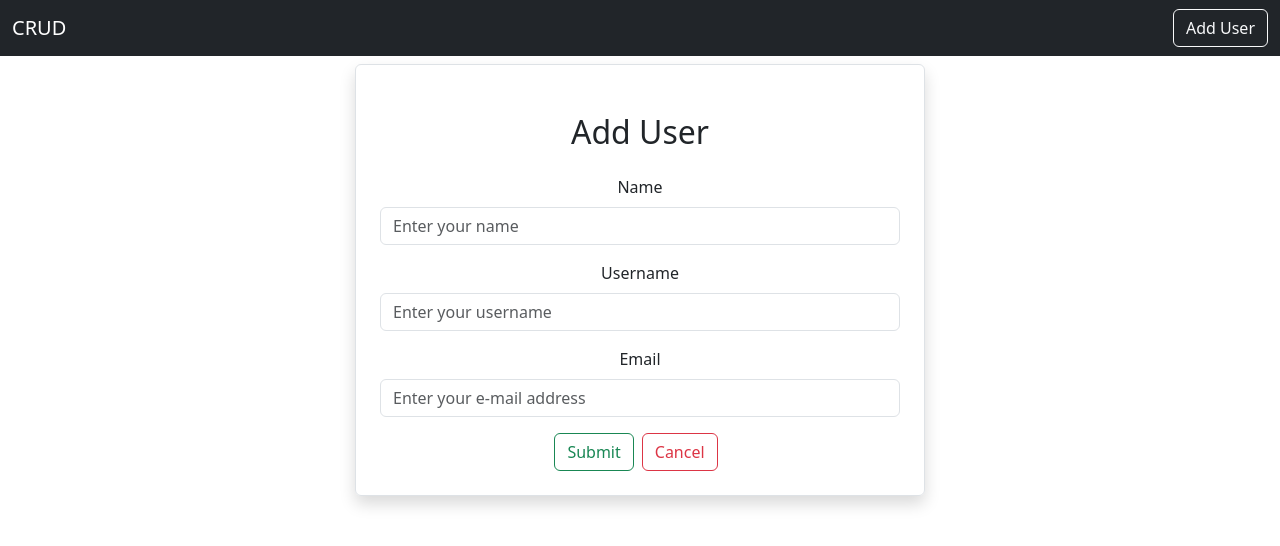
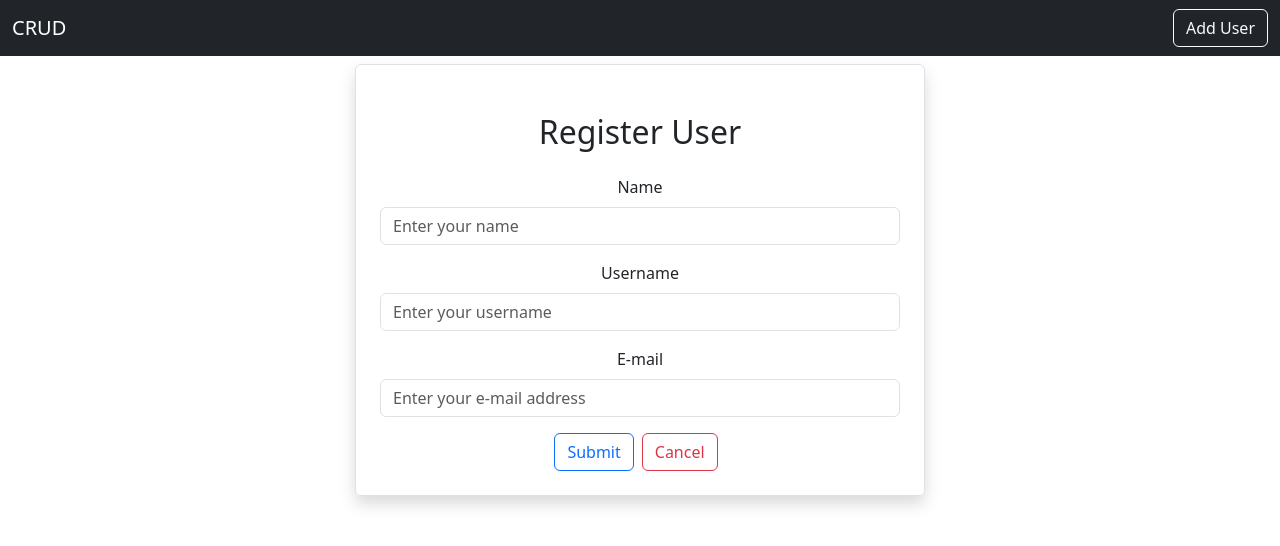
Before and after one commit to tranthuyvy/fullstack-frontend, a React (Create React App) app: page /adduser in a window 1280 px wide. Shown: the top 546 px of the page. Built offline with nearby package versions, Linux system fonts and the light colour scheme.

Commit message:
add user success

```diff
--- a/src/users/AddUser.js
+++ b/src/users/AddUser.js
@@ -1,6 +1,10 @@
+import axios from "axios";
 import React, { useState } from "react";
+import { Link, useNavigate } from "react-router-dom";
 
 export default function AddUser() {
+  let navigate = useNavigate();
+
   const [user, setUser] = useState({
     name: "",
     username: "",
@@ -13,11 +17,19 @@ export default function AddUser() {
     setUser({ ...user, [e.target.name]: e.target.value });
   };
 
+  const onSubmit = async (e) => {
+    e.preventDefault();
+    await axios.post("http://localhost:8080/user", user);
+    navigate("/");
+  };
+
   return (
     <div className="container">
       <div className="row">
         <div className="col-md-6 offset-md-3 border rounded p-4 mt-2 shadow">
-          <h2 className="text-center m-4">Add User</h2>
+          <h2 className="text-center m-4">Register User</h2>
+
+          <form onSubmit={(e) => onSubmit(e)}>
             <div className="mb-3">
               <label htmlFor="Name" className="form-label">
                 Name
@@ -45,8 +57,8 @@ export default function AddUser() {
               />
             </div>
             <div className="mb-3">
-            <label htmlFor="email" className="form-label">
-              Email
+              <label htmlFor="Email" className="form-label">
+                E-mail
               </label>
               <input
                 type={"text"}
@@ -57,13 +69,13 @@ export default function AddUser() {
                 onChange={(e) => onInputChange(e)}
               />
             </div>
-
-          <button type="submit" className="btn btn-outline-success">
+            <button type="submit" className="btn btn-outline-primary">
               Submit
             </button>
-          <button type="submit" className="btn btn-outline-danger mx-2">
+            <Link className="btn btn-outline-danger mx-2" to="/">
               Cancel
-          </button>
+            </Link>
+          </form>
         </div>
       </div>
     </div>
```
Lines whose indentation alone changed are shown as unchanged.
